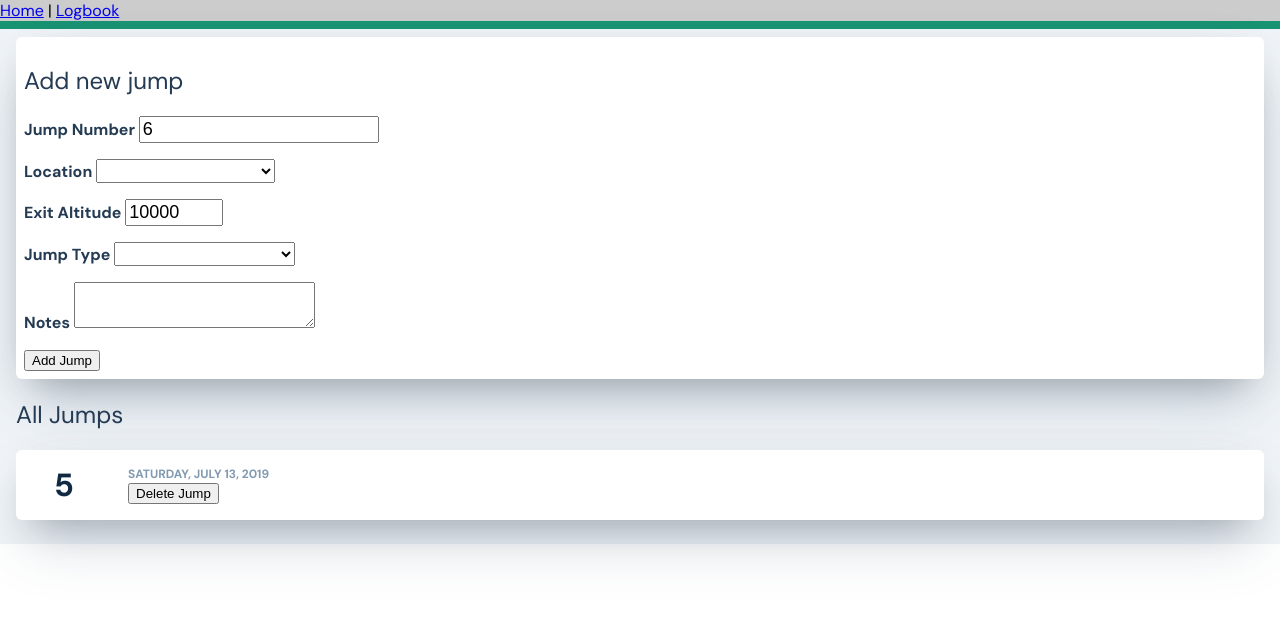
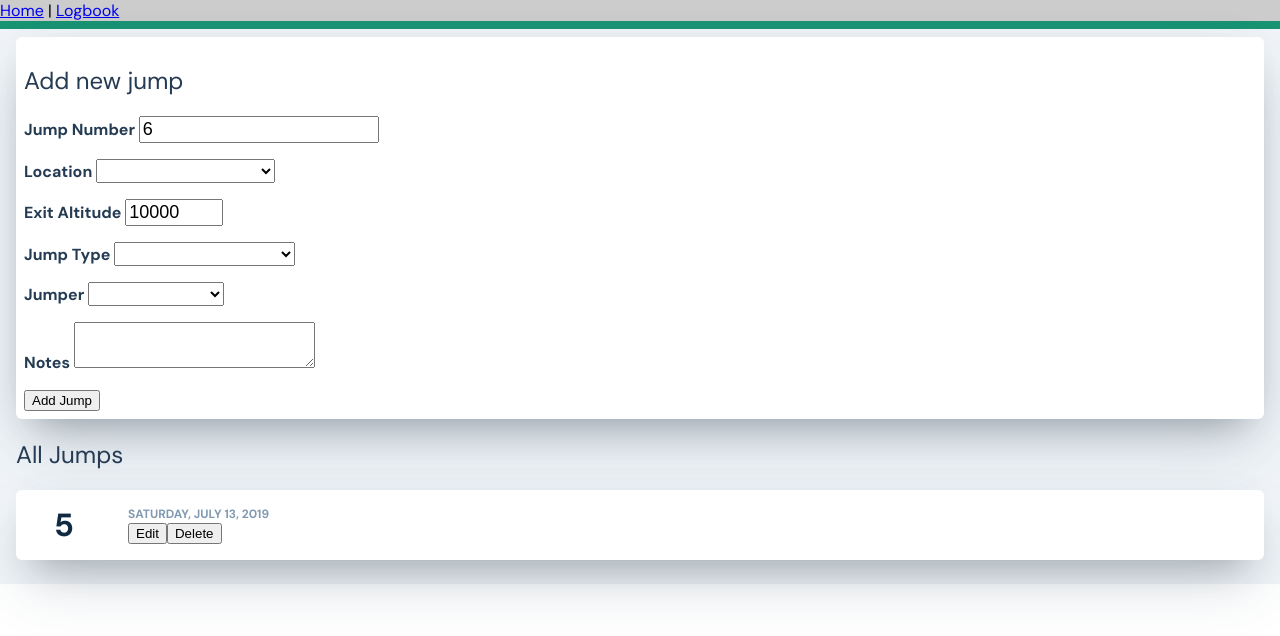
Before and after one commit to jamespatrickgibson/tracer-web, a Vue app: page /logbook in a window 1280 px wide. Both pictures are taken after typing "5", "Sample" into the empty fields and a click on the button "Add Jump". Shown: the top 636 px of the page. Built offline with nearby package versions, Linux system fonts and the light colour scheme.

Commit message:
Fixed some eslint issues

```diff
--- a/src/views/Log.vue
+++ b/src/views/Log.vue
@@ -37,6 +37,22 @@
         </label>
       </p>
       <p>
+        <label>Jumper
+          <select v-model="newJump.jumpType">
+            <option disabled value="">Jumper Count</option>
+            <option>Solo</option>
+            <option>2 Way</option>
+            <option>3 Way</option>
+            <option>4 Way</option>
+            <option>5 Way</option>
+            <option>6 Way</option>
+            <option>7 Way</option>
+            <option>8 Way</option>
+            <option>9+ Way</option>
+          </select>
+        </label>
+      </p>
+      <p>
         <label>Notes
           <textarea v-model.lazy="newJump.notes"/>
         </label>
@@ -65,7 +81,8 @@
           <!--<p>Altitude: {{ jump.exitAltitude.toLocaleString() }}</p>-->
           <!--<p>Delay: {{ jump.freefallDelay }}s</p>-->
           <!--<p>Notes: {{ jump.notes }}</p>-->
-          <button @click="removeJump(jump.jumpNumber)">Delete Jump</button>
+          <button>Edit</button>
+          <button @click="removeJump(jump.jumpNumber)">Delete</button>
         </div>
       </li>
     </ol>
@@ -107,6 +124,7 @@ export default {
         location: '',
         exitAltitude: 10000,
         notes: null,
+        jumperCount: '',
         jumpType: ''
       }
     }
@@ -141,16 +159,16 @@ export default {
         location: null,
         exitAltitude: 10000,
         notes: null,
+        jumperCount: '',
         jumpType: null
       }
       this.saveJumps()
     },
 
     removeJump (x) {
-      // this.jumps.splice(x, 1)
-      this.jumps.splice(this.jumps.findIndex(function(i){
-          return i.jumpNumber === x;
-      }), 1);
+      this.jumps.splice(this.jumps.findIndex(function (i) {
+        return i.jumpNumber === x
+      }), 1)
       this.saveJumps()
     },
     saveJumps () {
```
